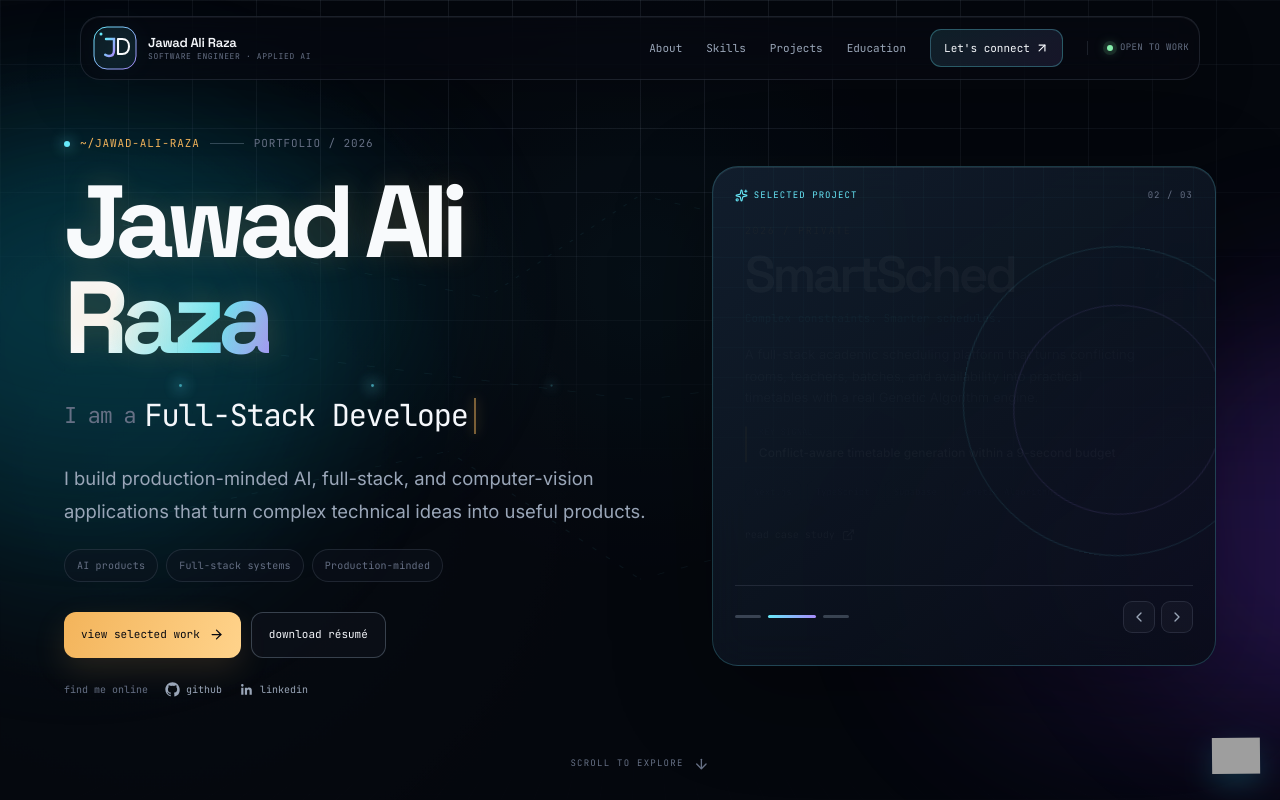
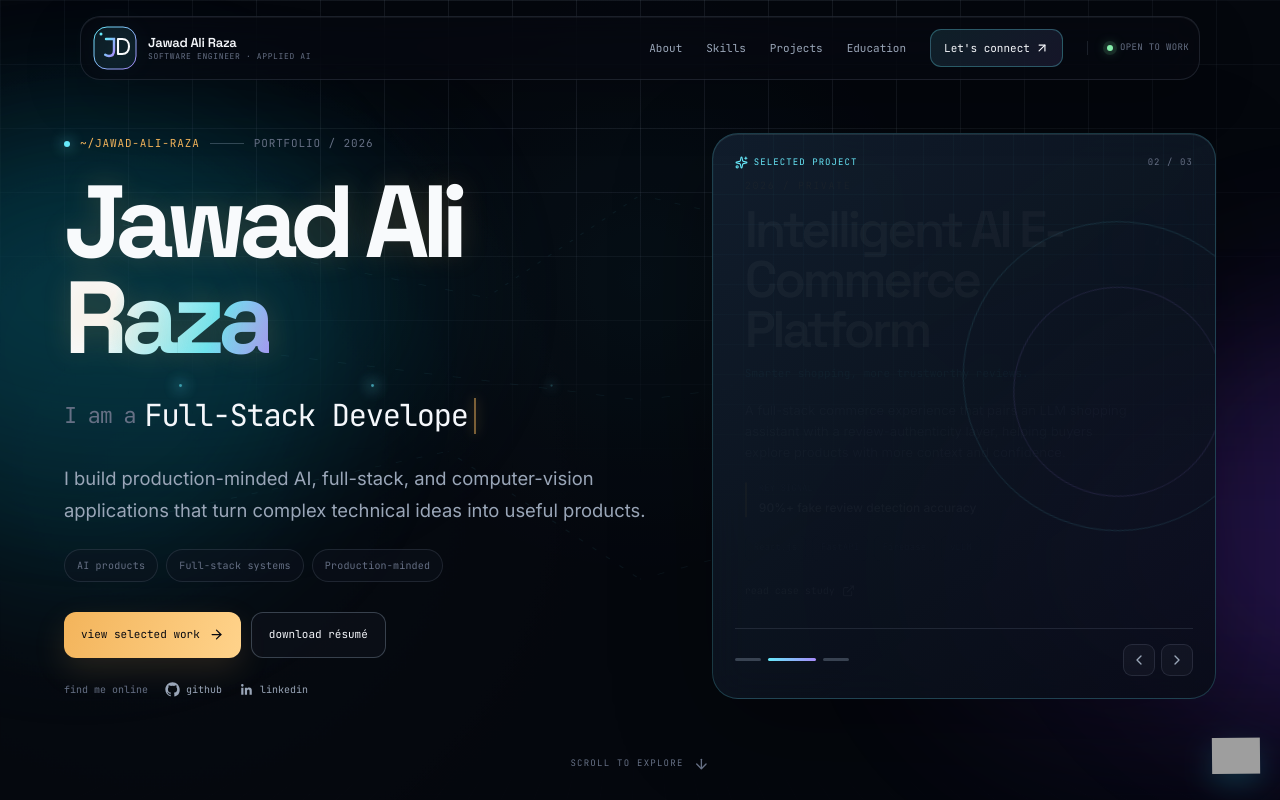
Before and after one commit to LostxSoul01/Jawad_Portfolio, a Next.js app: page / in a window 1280 px wide. Shown: the top 800 px of the page. Built offline with nearby package versions, Linux system fonts and the light colour scheme; grey boxes are pictures that could not be loaded.

Commit message:
feat: reorder hero project carousel

```diff
--- a/src/components/Hero.tsx
+++ b/src/components/Hero.tsx
@@ -4,10 +4,11 @@ import { useEffect, useState } from "react";
 import { AnimatePresence, motion } from "framer-motion";
 import { ArrowDown, ArrowRight, ChevronLeft, ChevronRight, ExternalLink, Sparkles } from "lucide-react";
 import { GithubIcon, LinkedinIcon } from "./Icons";
-import { featuredProjects } from "@/data/projects";
+import { projects } from "@/data/projects";
 
 const roles = ["Software Engineer", "AI Engineer", "Full-Stack Developer", "GenAI Engineer"];
-const spotlightProjects = featuredProjects.slice(0, 3);
+const spotlightOrder = ["ai-ecommerce", "smartsched", "resumelens"];
+const spotlightProjects = spotlightOrder.map((slug) => projects.find((project) => project.slug === slug)).filter((project): project is NonNullable<typeof project> => Boolean(project));
 
 function useTypedRole() {
   const [roleIndex, setRoleIndex] = useState(0);
```
